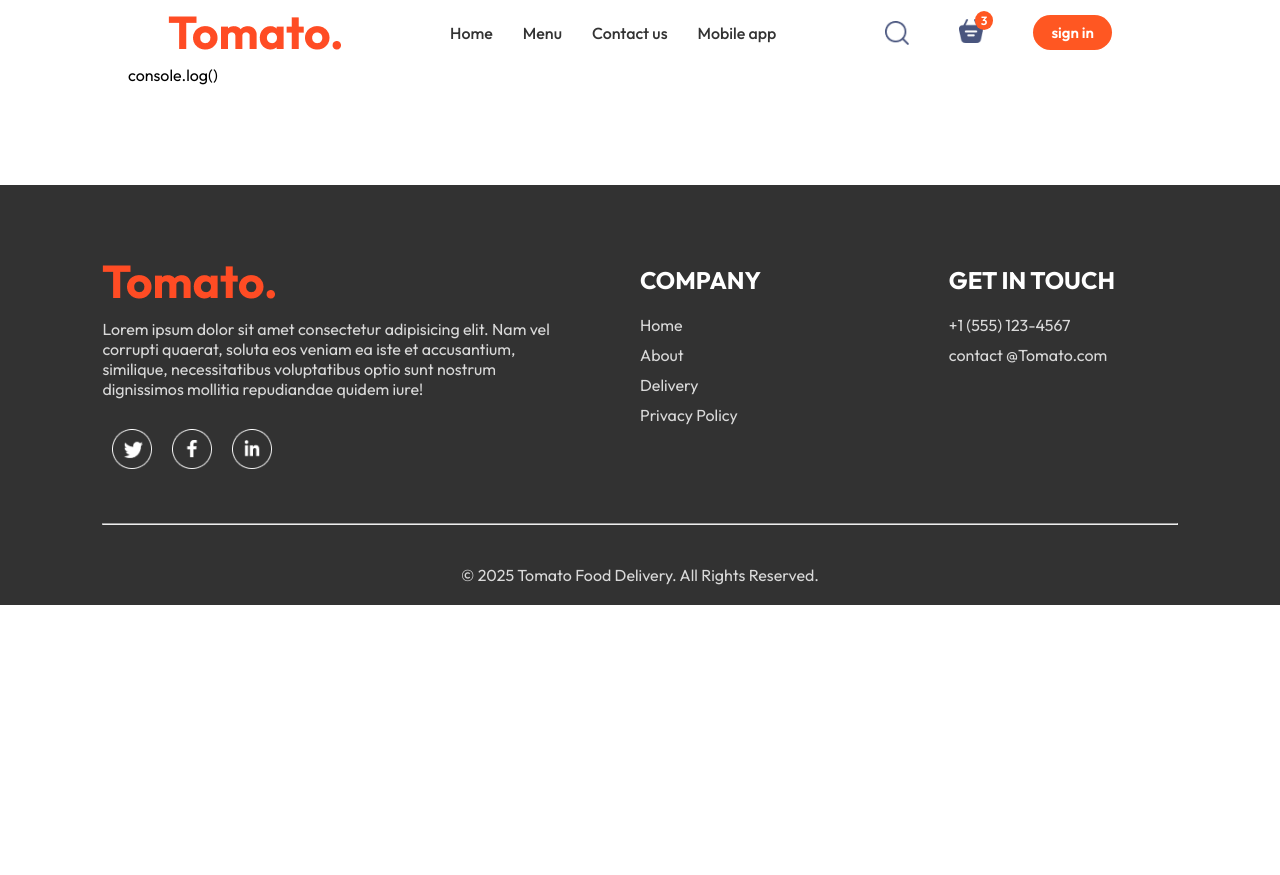
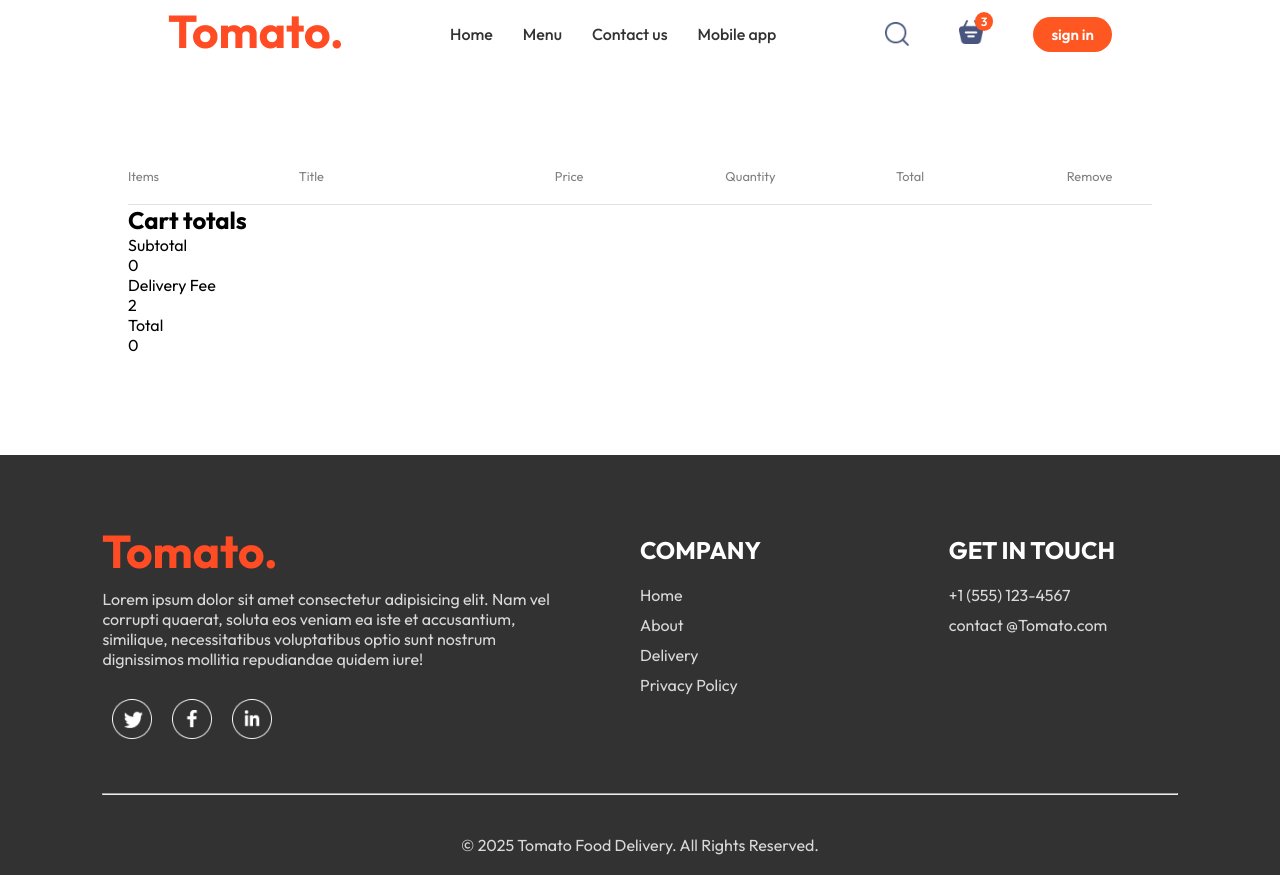
Before and after one commit to harshavardhan314/Food-del, a React (Vite) app in the folder quickeats/: page /cart in a window 1280 px wide. Before the commit the page ends 800 px from the top, so only its background shows below. Built offline with nearby package versions, Linux system fonts and the light colour scheme.

Commit message:
created routing

```diff
--- a/quickeats/src/App.jsx
+++ b/quickeats/src/App.jsx
@@ -9,6 +9,7 @@ import Loginpopup from './components/Loginpopup/Loginpopup'
 
 const App = () => {
   const [login, setLogin] = useState(false);
+  const[cartpage,setCartpage]=useState(false);
 
   return (
     <>
@@ -17,7 +18,7 @@ const App = () => {
         <Navbar setLogin={setLogin} />
         <Routes>
           <Route path='/' element={<Home />} />
-          <Route path='/cart' element={<Cart />} />
+          <Route path='/cart' element={<Cart setCartpage={setCartpage}/>} />
           <Route path='/placeorder' element={<PlaceOrder />} />
         </Routes>
       </div>
--- a/quickeats/src/components/Navbar/Navbar.jsx
+++ b/quickeats/src/components/Navbar/Navbar.jsx
@@ -1,12 +1,18 @@
-import React from 'react'
+import React, { useState } from 'react'
 import './Navbar.css'
 import {assets} from '../../assets/assets'
+import { Link } from 'react-router-dom'
 const Navbar = ({setLogin}) => {
+  const [cartpage,Setcartpage]=useState(false)
   return (
     <div className='navbar'>
-        <img src={assets.logo} alt="logo" className='logo'/>
+      <Link to='/'>
+       <img src={assets.logo} alt="logo" className='logo'/>
+      </Link>
+
         <ul className='nav-items'>
-            <li>Home</li>
+          <Link to='/'>  <li>Home</li></Link>
+
             <li>Menu</li>
             <li>Contact us</li>
             <li>Mobile app</li>
@@ -14,7 +20,11 @@ const Navbar = ({setLogin}) => {
         <div className="nav-right">
             <img src={assets.search_icon} alt="search" className='nav-icon'/>
             <div className="cart-icon">
-                <img src={assets.basket_icon} alt="cart" className='nav-icon'/>
+              <Link to='/cart'>
+                <img src={assets.basket_icon} alt="cart" className='nav-icon' onClick={()=>Setcartpage(true)}/>
+
+              </Link>
+
             </div>
              <button className='sign-in' onClick={()=>setLogin(true)}>sign in</button>
         </div>
--- a/quickeats/src/context/StoreContext.jsx
+++ b/quickeats/src/context/StoreContext.jsx
@@ -1,5 +1,7 @@
 import React, { useState, createContext, useEffect } from "react";
-import { food_list } from "../assets/assets";
+// Import both 'food_list' and 'assets' from the assets file
+import { food_list, assets } from "../assets/assets";
+
 // Step 1: Create context
 export const StoreContext = createContext();
 
@@ -21,15 +23,33 @@ const StoreContextProvider = (props) => {
     }));
   };
 
+  // New function to calculate total cart amount
+  const getTotalCartAmount = () => {
+    let totalAmount = 0;
+    for (const item in cartItems) {
+      if (cartItems[item] > 0) {
+        // Find the food item object in food_list by its _id
+        let itemInfo = food_list.find((product) => product._id === item);
+        // Add the price multiplied by the quantity to the total
+        totalAmount += itemInfo.price * cartItems[item];
+      }
+    }
+    return totalAmount;
+  };
+
   const contextValue = {
+    // 💡 Add food_list here to make it globally accessible
+    food_list,
     cartItems,
     addToCart,
     removeFromCart,
     setCartItems,
+    getTotalCartAmount, // Add the new total calculation function
   };
-  useEffect(()=>{
+
+  useEffect(() => {
     console.log(cartItems);
-  },[cartItems])
+  }, [cartItems]);
 
   // Step 2: Provide context to children
   return (
--- a/quickeats/src/pages/Cart/Cart.css
+++ b/quickeats/src/pages/Cart/Cart.css
@@ -0,0 +1,29 @@
+.cart
+{
+    margin-top: 100px;
+}
+.cart-items-title
+{
+    display: grid;
+    grid-template-columns: 1fr 1.5fr 1fr 1fr 1fr 0.5fr;
+    color: gray;
+    align-items: center;
+    font-size: max(1vw,12px);
+}
+.cart-items-list
+{
+     margin: 10px 0px;
+    color: black;
+}
+.cart-items-list img{
+    width: 80px;
+}
+.cart hr{
+    height: 1px;
+    background-color: #e2e2e2;
+    border: none;
+}
+.cross
+{
+    cursor: pointer;
+}
--- a/quickeats/src/pages/Cart/Cart.jsx
+++ b/quickeats/src/pages/Cart/Cart.jsx
@@ -2,11 +2,69 @@ import React from 'react'
 import './Cart.css'
 import { useContext } from 'react';
 import { StoreContext } from '../../context/StoreContext';
-const Cart = () => {
-   const { removeFromCart, addToCart, cartItems } = useContext(StoreContext);
+import { assets } from '../../assets/assets';
+const Cart = ({setCartpage}) => {
+   const { removeFromCart, addToCart, cartItems ,food_list} = useContext(StoreContext);
   return (
     <div className="cart">
-      console.log({addToCart})
+
+      <div className="cart-items">
+
+        <div className="cart-items-title">
+          <p>Items</p>
+          <p>Title</p>
+          <p>Price</p>
+          <p>Quantity</p>
+          <p>Total</p>
+          <p>Remove</p>
+        </div>
+        <br></br>
+        <hr/>
+        {
+          food_list.map((item,idx)=>{
+            if(cartItems[item._id]>0)
+            {
+              return(
+                <>
+                <div className="cart-items-list cart-items-title">
+                  <img src={item.image} alt="" />
+                  <p>{item.name}</p>
+                  <p>${item.price}</p>
+                  <p>{cartItems[item._id]}</p>
+                  <p>${item.price*cartItems[item._id]}</p>
+                  <p className='cross' onClick={()=>removeFromCart(item._id)}>×</p>
+                </div>
+                <hr></hr>
+                </>
+
+              )
+
+            }
+
+          })
+        }
+      </div>
+      <div className="cart-bottom">
+        <div className="cart-total">
+          <h2>Cart totals</h2>
+          <div>
+            <div className="car-total-details">
+              <p>Subtotal</p>
+              <p>{0}</p>
+            </div>
+            <div className="car-total-details">
+              <p>Delivery Fee</p>
+              <p>{2}</p>
+            </div>
+            <div className="car-total-details">
+              <p>Total</p>
+              <p>{0}</p>
+            </div>
+
+          </div>
+
+        </div>
+      </div>
 
 
     </div>
```
